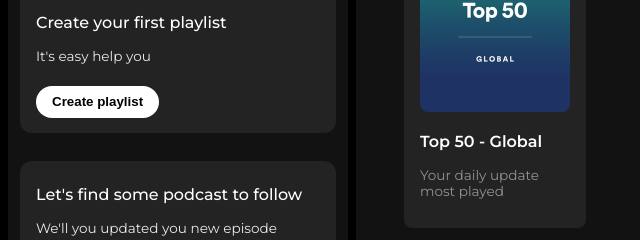
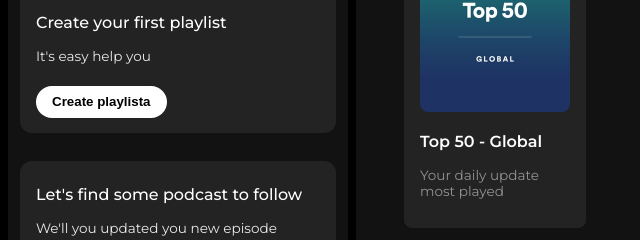
Before and after one commit to Sultan-al-islam/Spotify-Clon, a plain HTML site: page index.html in a window 1280 px wide. Shown: the part 219-459 px from the top of the page, 0-640 px from the left. Drawn offline with Linux system fonts and the light colour scheme.

Commit message:
chang index

```diff
--- a/index.html
+++ b/index.html
@@ -46,7 +46,7 @@
                     <div class="box">
                         <p class="box-p1">Create your first playlist</p>
                         <p class="box-p2">It's easy help you</p>
-                        <button class="badge">Create playlist</button>
+                        <button class="badge">Create playlista</button>
 
                     </div>
                     <div class="box">
```
